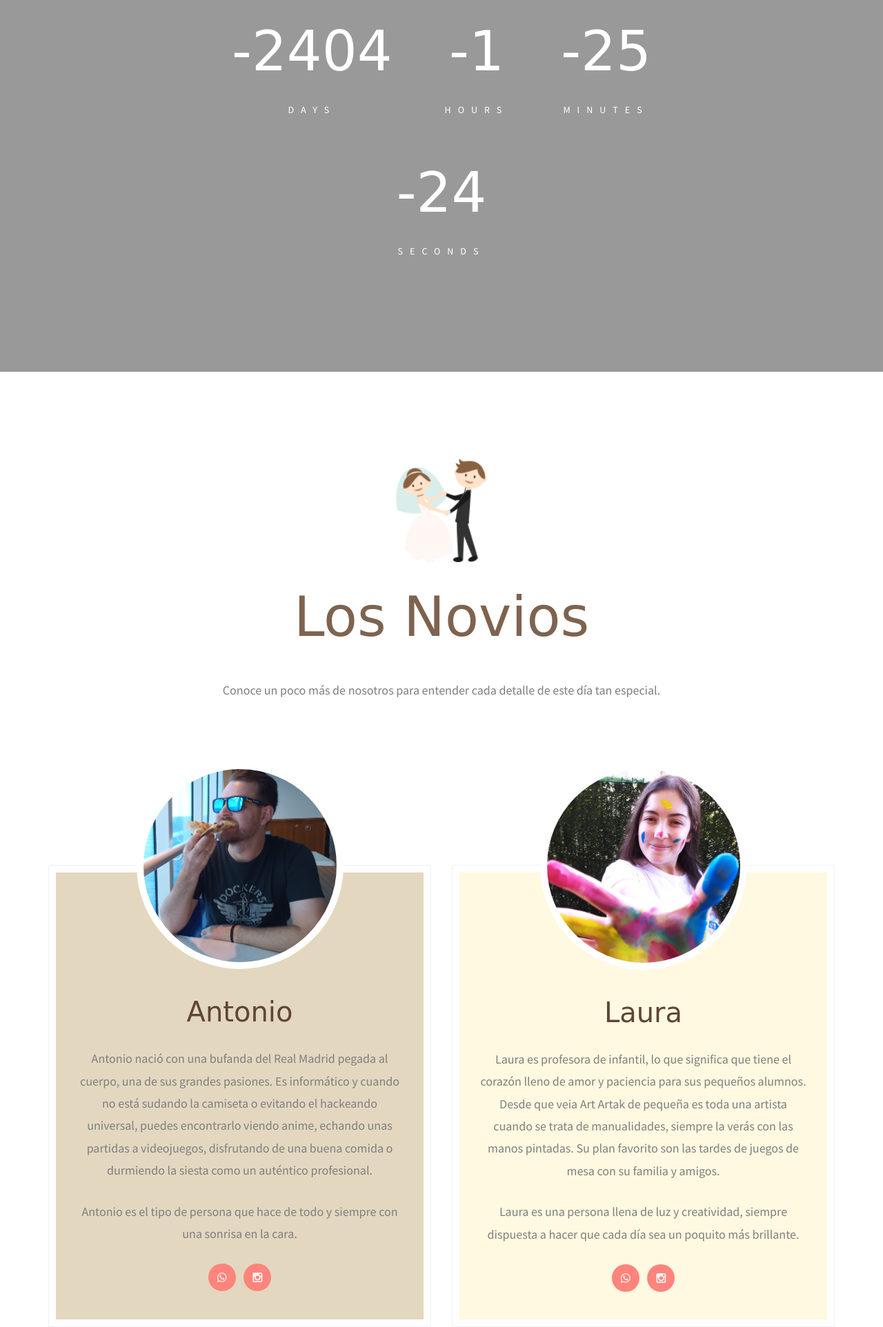
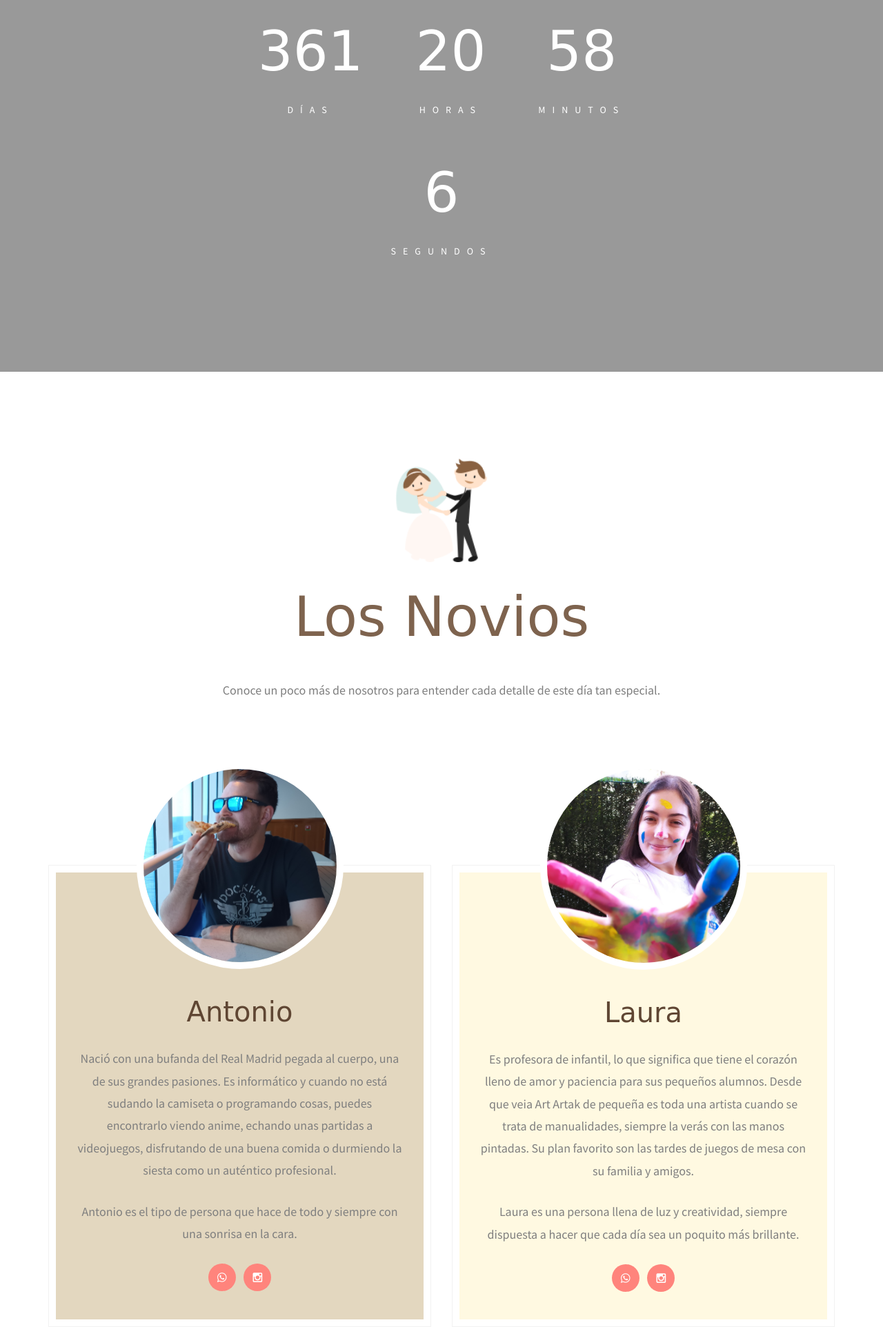
Before and after one commit to payarroni/payarroni.github.io, a plain HTML site: page index.html in a window 1280 px wide. Shown: the part 2604-4528 px from the top of the page at 69% size. Drawn offline with Linux system fonts and the light colour scheme; files whose address does not match are found by name; a web font is replaced by a local one.

Commit message:
Foto toño, contador y calendario

```diff
--- a/index.html
+++ b/index.html
@@ -185,7 +185,7 @@
 						<img src="images/Anto-2.jpg" class="img-responsive" alt="Free HTML5 Bootstrap Template by QBootstrap.com">
 						<div class="desc">
 							<h2>Antonio</h2>
-							<p>Antonio nació con una bufanda del Real Madrid pegada al cuerpo, una de sus grandes pasiones. Es informático y cuando no está sudando la camiseta o evitando el hackeando universal, puedes encontrarlo viendo anime, echando unas partidas a videojuegos, disfrutando de una buena comida o durmiendo la siesta como un auténtico profesional. <p>Antonio es el tipo de persona que hace de todo y siempre con una sonrisa en la cara. </p></p>
+							<p>Nació con una bufanda del Real Madrid pegada al cuerpo, una de sus grandes pasiones. Es informático y cuando no está sudando la camiseta o programando cosas, puedes encontrarlo viendo anime, echando unas partidas a videojuegos, disfrutando de una buena comida o durmiendo la siesta como un auténtico profesional. <p>Antonio es el tipo de persona que hace de todo y siempre con una sonrisa en la cara. </p></p>
 							<ul class="social social-circle">
 								<li><a href="https://wa.me/34678259667"><i class="icon-whatsapp"></i></a></li>
 								<li><a href="https://www.instagram.com/antoniopaya22/"><i class="icon-instagram"></i></a></li>
@@ -198,7 +198,7 @@
 						<img src="images/Laura-3.jpg" class="img-responsive" alt="Free HTML5 Bootstrap Template by QBootstrap.com">
 						<div class="desc">
 							<h2>Laura</h2>
-							<p>Laura es profesora de infantil, lo que significa que tiene el corazón lleno de amor y paciencia para sus pequeños alumnos. Desde que veia Art Artak de pequeña es toda una artista cuando se trata de manualidades, siempre la verás con las manos pintadas. Su plan favorito son las tardes de juegos de mesa con su familia y amigos.<p>Laura es una persona llena de luz y creatividad, siempre dispuesta a hacer que cada día sea un poquito más brillante. </p>
+							<p>Es profesora de infantil, lo que significa que tiene el corazón lleno de amor y paciencia para sus pequeños alumnos. Desde que veia Art Artak de pequeña es toda una artista cuando se trata de manualidades, siempre la verás con las manos pintadas. Su plan favorito son las tardes de juegos de mesa con su familia y amigos.<p>Laura es una persona llena de luz y creatividad, siempre dispuesta a hacer que cada día sea un poquito más brillante. </p>
 							<ul class="social social-circle">
 								<li><a href="https://wa.me/34606778533"><i class="icon-whatsapp"></i></a></li>
 								<li><a href="https://www.instagram.com/lauri_arro/"><i class="icon-instagram"></i></a></li>
@@ -351,7 +351,7 @@
 				</div>
 				<div class="col-md-3 text-center animate-box">
 					<div class="groom-men">
-						<img src="images/groom-men-2.jpg" class="img-responsive" alt="Free HTML5 Bootstrap Template by QBootstrap.com">
+						<img src="images/Familias/toño.jpg" class="img-responsive" alt="Free HTML5 Bootstrap Template by QBootstrap.com">
 						<h3>"El padre del novio" <br>Antonio</h3>
 					</div>
 				</div>
@@ -444,7 +444,7 @@
 								</div>
 							</div>
 							<p>Tanto la ceremonia como el banquete será en el Restaurante Peña Mea (Posada de Llanera).</p>
-							<p><a href="https://maps.app.goo.gl/nMxp2ody1yQpSDNF8" class="btn btn-primary btn-sm botoncalendariob">Añadir a mi calendario</a><a href="https://maps.app.goo.gl/nMxp2ody1yQpSDNF8" class="btn btn-primary btn-sm botoncalendario">Cómo llegar</a></p>
+							<p><a href="event.ics" class="btn btn-primary btn-sm botoncalendariob">Añadir a mi calendario</a><a href="https://maps.app.goo.gl/nMxp2ody1yQpSDNF8" class="btn btn-primary btn-sm botoncalendario">Cómo llegar</a></p>
 							<p>Habrá buses para ir y volver al restaurante desde Gijón que efectuarán 2 paradas: La Calzada y el centro.</p>
 							<h4> Horario e inscripción para el autobus, proximamente...</h4<>
 						</div>
--- a/js/main.js
+++ b/js/main.js
@@ -252,7 +252,7 @@
 
 
 	// Set the date we're counting down to
-		var countDownDate = new Date("Dec 02, 2017 15:37:25").getTime();
+		var countDownDate = new Date("Jun 28, 2025 13:00:00").getTime();
 
 		// Update the count down every 1 second
 		var x = setInterval(function() {
@@ -274,10 +274,10 @@
 		// + minutes + "Minutes " + seconds + "Seconds ";
 
 		// Display the result in an element with id="demo"
-		document.getElementById("days").innerHTML = days +" <small>days</small>";
-		document.getElementById("hours").innerHTML = hours + " <small>hours</small> ";
-		document.getElementById("minutes").innerHTML = minutes + " <small>minutes</small> ";
-		document.getElementById("seconds").innerHTML = seconds + " <small>seconds</small> ";
+		document.getElementById("days").innerHTML = days +" <small>Días</small>";
+		document.getElementById("hours").innerHTML = hours + " <small>Horas</small> ";
+		document.getElementById("minutes").innerHTML = minutes + " <small>Minutos</small> ";
+		document.getElementById("seconds").innerHTML = seconds + " <small>Segundos</small> ";
 
 		// If the count down is finished, write some text
 		if (distance < 0) {
```
Also changed, not shown: images/Familias/toño.jpg (added), 1 other file.
